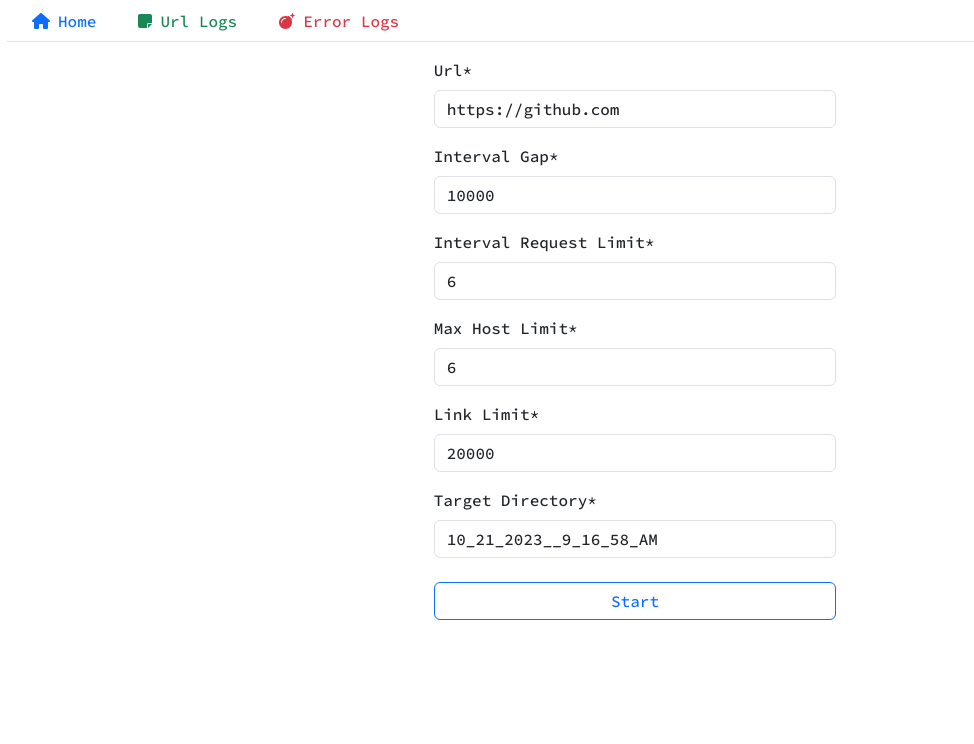
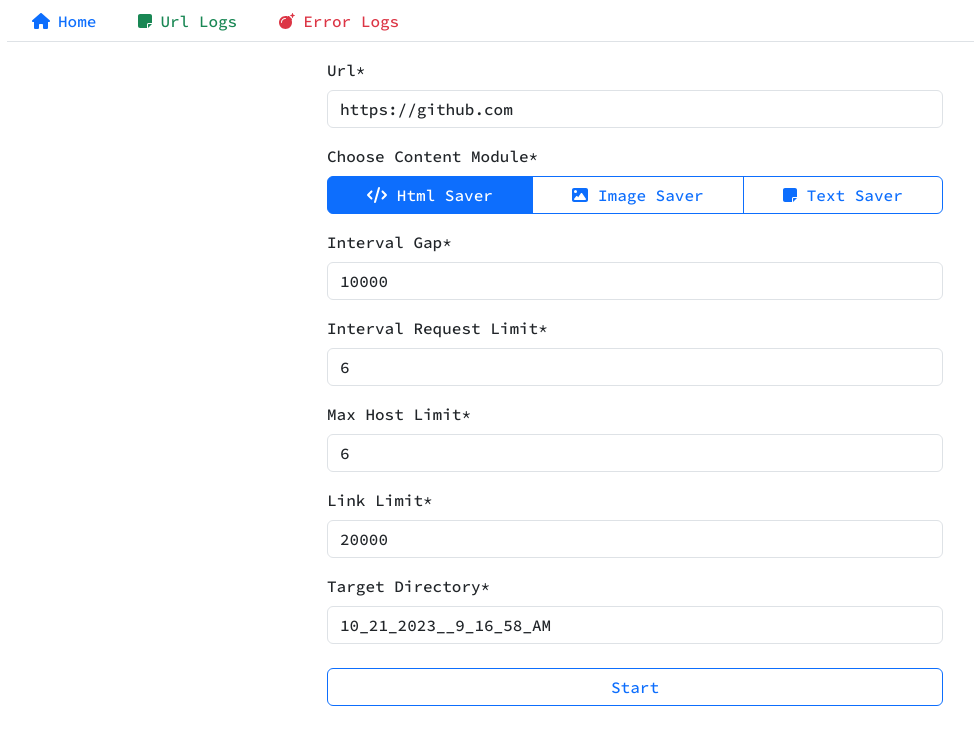
Before and after one commit to astric-0/NextCrawler, a Next.js app: page / in a window 1280 px wide. Shown: the top 744 px of the page, without its empty margins (5-979 px from the left). Built offline with nearby package versions, Linux system fonts and the light colour scheme.

Commit message:
integrated modules with ui

```diff
--- a/components/Bozos.jsx
+++ b/components/Bozos.jsx
@@ -2,14 +2,12 @@ import { Button, ButtonGroup } from "react-bootstrap";
 import { useContext } from "react";
 import AppContext from "@/context/AppContext";
 
-import { htmlSaver, imgSaver, textSaver } from '@/lib/content-modules';
-
 const Bozos = _ => {
-    const { crawler, setStarted, started, sourceState, callbacks } = useContext(AppContext);
+    const { crawler, setStarted, started, sourceState, callbacks, contentModulePack } = useContext(AppContext);
 
     const start = _ => {
         setStarted(true);
-        crawler.source(sourceState, callbacks, htmlSaver, undefined);
+        crawler.source(sourceState, callbacks, contentModulePack.module, undefined);
         crawler.weave();
     }
 
--- /dev/null
+++ b/components/SourceCMChoice.jsx
@@ -0,0 +1,40 @@
+import React, { useContext } from 'react';
+import { Form, ButtonGroup, Button, Col } from 'react-bootstrap';
+import { FontAwesomeIcon } from '@fortawesome/react-fontawesome';
+import AppContext from '@/context/AppContext';
+import { getContentModulePacks } from '@/lib/content-modules';
+
+const SourceCMChoice = ({ label, xs }) => {
+    const { contentModulePack, setContentModulePack } = useContext(AppContext);
+
+    const moduleBtnList = getContentModulePacks()
+        .map((modulePack, index) => {
+            const { name, icon } = modulePack;
+            return (
+                <Button
+                    key={index}
+                    variant="outline-primary"
+                    onClick={_ => setContentModulePack(modulePack)}
+                    active={contentModulePack.name == name}
+                >
+                    <FontAwesomeIcon icon={icon} />{' ' + name}
+                </Button>
+            );
+        });
+
+    return (
+        <Form.Group>
+            <Form.Label as={Col} xs={xs} className="mt-3">{ label }</Form.Label>
+            <ButtonGroup className='w-100'>
+                {moduleBtnList}
+            </ButtonGroup>
+        </Form.Group>
+    );
+}
+
+SourceCMChoice.defaultProps = {
+    label: 'Choose Content Module*',
+    xs: 12,
+}
+
+export default SourceCMChoice;
--- a/components/SourceField.jsx
+++ b/components/SourceField.jsx
@@ -1,9 +1,9 @@
 import React from 'react';
 import { Form, Col } from 'react-bootstrap';
 
-const SourceField = ({ type, xxl, label, onChange, value }) => {
+const SourceField = ({ type, xs, label, onChange, value }) => {
     return (
-        <Form.Group as={Col} xxl={xxl} className="mt-3">
+        <Form.Group as={Col} xs={xs} className="mt-3">
             <Form.Label>{ label }*</Form.Label>
             <Form.Control
                 required
@@ -18,7 +18,7 @@ const SourceField = ({ type, xxl, label, onChange, value }) => {
 SourceField.defaultProps = {
     type: "text",
     label: "label",
-    xxl: 12,
+    xs: 12,
     onChange: _ => {},
     defaultValue: ""
 }
--- a/components/SourceForm.jsx
+++ b/components/SourceForm.jsx
@@ -2,7 +2,7 @@ import { useContext } from "react";
 import { Form, Row, Col } from "react-bootstrap";
 
 import AppContext from "@/context/AppContext";
-import { SourceField } from "@/components";
+import { SourceField, SourceCMChoice } from "@/components";
 
 const SourceForm = _ => {
     const { sourceState, setSourceState } = useContext(AppContext);
@@ -15,15 +15,17 @@ const SourceForm = _ => {
 
             <SourceField
                 label="Url"
-                xxl="4"
+                xs="12"
                 value={sourceState.defaultUrl}
                 onChange={setter('defaultUrl')}
             />
 
+            <SourceCMChoice />
+
             <SourceField
                 type="number"
                 label="Interval Gap"
-                xxl="3"
+                xs="12"
                 value={sourceState.intervalGap}
                 onChange={setter('intervalGap')}
             />
@@ -31,7 +33,7 @@ const SourceForm = _ => {
             <SourceField
                 type="number"
                 label="Interval Request Limit"
-                xxl="3"
+                xs="12"
                 value={sourceState.intervalRequestLimit}
                 onChange={setter('intervalRequestLimit')}
             />
@@ -39,7 +41,7 @@ const SourceForm = _ => {
             <SourceField
                 type="number"
                 label="Max Host Limit"
-                xxl="3"
+                xs="12"
                 value={sourceState.maxHostLimit}
                 onChange={setter('maxHostLimit')}
             />
@@ -47,14 +49,14 @@ const SourceForm = _ => {
             <SourceField
                 type="number"
                 label="Link Limit"
-                xxl="3"
+                xs="12"
                 value={sourceState.linkLimit}
                 onChange={setter('linkLimit')}
             />
 
             <SourceField
                 label="Target Directory"
-                xxl="3"
+                xs="12"
                 value={sourceState.targetDir}
                 onChange={setter('targetDir')}
             />
--- a/components/index.js
+++ b/components/index.js
@@ -5,6 +5,7 @@ import Layout from "./layouts/Layout";
 import Bozos from "./Bozos";
 import SourceForm from "./SourceForm";
 import SourceField from "./SourceField";
+import SourceCMChoice from "./SourceCMChoice";
 
 import ActiveHostsPanel from "./panels/ActiveHostsPanel";
 import CurrentInfoPanel from "./panels/CurrentInfoPanel";
@@ -22,6 +23,7 @@ export {
     Bozos,
     SourceForm,
     SourceField,
+    SourceCMChoice,
     InputBox,
 
     ActiveHostsPanel,
--- a/lib/content-modules/index.js
+++ b/lib/content-modules/index.js
@@ -2,11 +2,12 @@ import htmlSaver from "./htmlSaver";
 import imgSaver from "./imgSaver";
 import textSaver from "./textSaver";
 import nameBuilder from "./nameBuilder";
+import getContentModulePacks from "./module-packs";
 
 export {
     htmlSaver,
     imgSaver,
     textSaver,
-
+    getContentModulePacks,
     nameBuilder,
 };
--- /dev/null
+++ b/lib/content-modules/module-packs.js
@@ -0,0 +1,24 @@
+import { faNoteSticky, faCode, faImage } from '@fortawesome/free-solid-svg-icons';
+import { htmlSaver, imgSaver, textSaver } from '@/lib/content-modules';
+
+const getContentModulePacks = _ => {
+    return [
+        {
+            name: 'Html Saver',
+            module: htmlSaver,
+            icon: faCode,
+        },
+        {
+            name: 'Image Saver',
+            module: imgSaver,
+            icon: faImage,
+        },
+        {
+            name: 'Text Saver',
+            module: textSaver,
+            icon: faNoteSticky,
+        }
+    ];
+}
+
+export default getContentModulePacks;
--- a/pages/_app.js
+++ b/pages/_app.js
@@ -6,6 +6,7 @@ import AppContext from "@/context/AppContext";
 import { Weaver } from "@/lib/services";
 import { Layout, PanelBar } from "@/components";
 import '@/styles/globals.css';
+import { getContentModulePacks } from '@/lib/content-modules';
 
 export default function App({ Component, pageProps }) {
     const crawler = new Weaver();
@@ -18,6 +19,7 @@ export default function App({ Component, pageProps }) {
     const [urlLog, setUrlLog] = useState({});
     const [urlLogLength, setUrlLogLength] = useState(0);
     const [sourceState, setSourceState] = useState({ ...config });
+    const [contentModulePack, setContentModulePack] = useState(getContentModulePacks()[0]);
 
     const pushCrawlerErrorList = error => {
         crawlerErrorList.push(error);
@@ -50,6 +52,8 @@ export default function App({ Component, pageProps }) {
         setStarted,
         sourceState,
         setSourceState,
+        contentModulePack,
+        setContentModulePack,
         crawler,
         callbacks,
         activeHosts,
--- a/pages/index.js
+++ b/pages/index.js
@@ -14,7 +14,7 @@ export default function Home() {
                 {
                     !started
                     ?
-                    <Col xs md="4">
+                    <Col xs md="6">
                         <SourceForm />
                         <Bozos />
                     </Col>
```
Also changed, not shown: components/content-module-components/CMForm.jsx (deleted, +0 -9 lines), components/content-module-components/ImageSaveSource.jsx (deleted, +0 -9 lines), components/content-module-components/index.js (deleted).
